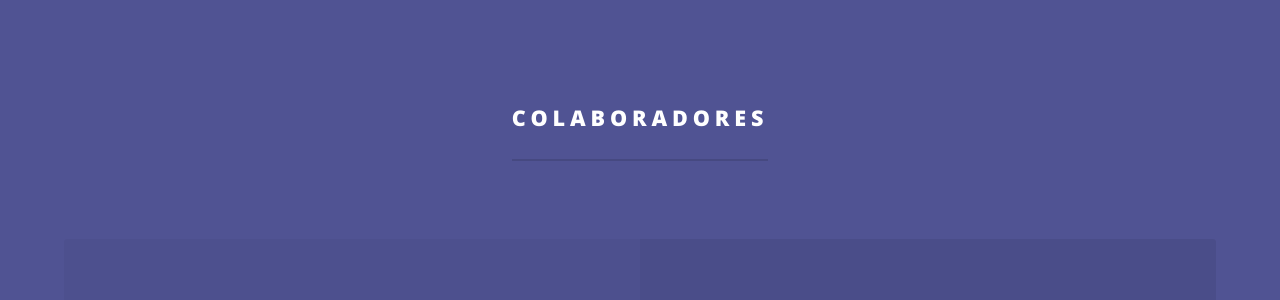
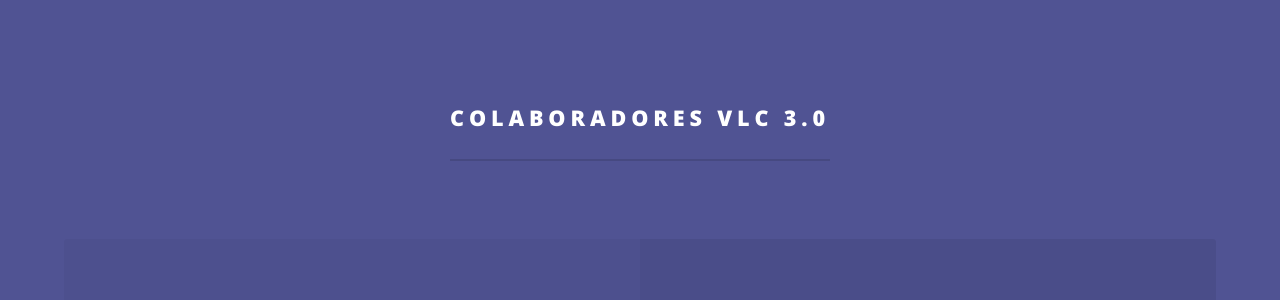
Before and after one commit to megajuegos/megajuegos.github.io, a Jekyll site: the page built from index.html, in a window 1280 px wide and 900 px high, scrolled down 4483 px. Shown: the part 157-457 px from the top of the window. Built offline with Jekyll 4.4.1, drawn with Linux system fonts in a browser that asks for light colours.

Commit message:
Colaboradores VLC 3.0

```diff
--- a/index.html
+++ b/index.html
@@ -142,7 +142,7 @@ layout: landing
 					<section id="three" class="wrapper style3 special">
 						<div class="inner">
 							<header class="major">
-								<h2>Colaboradores</h2>
+								<h2>Colaboradores VLC 3.0</h2>
 							</header>
 							<ul class="features">
 								<li class="">
```
